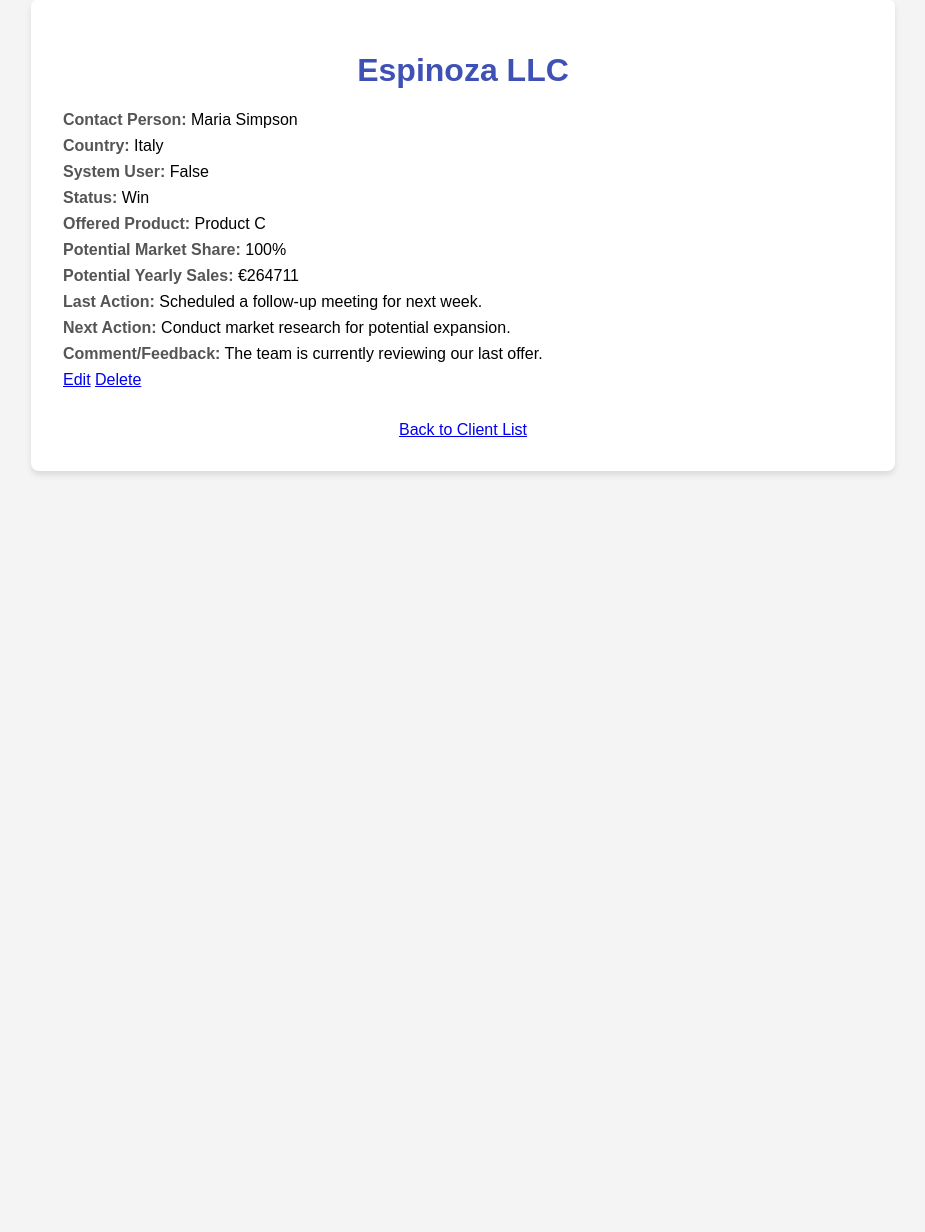
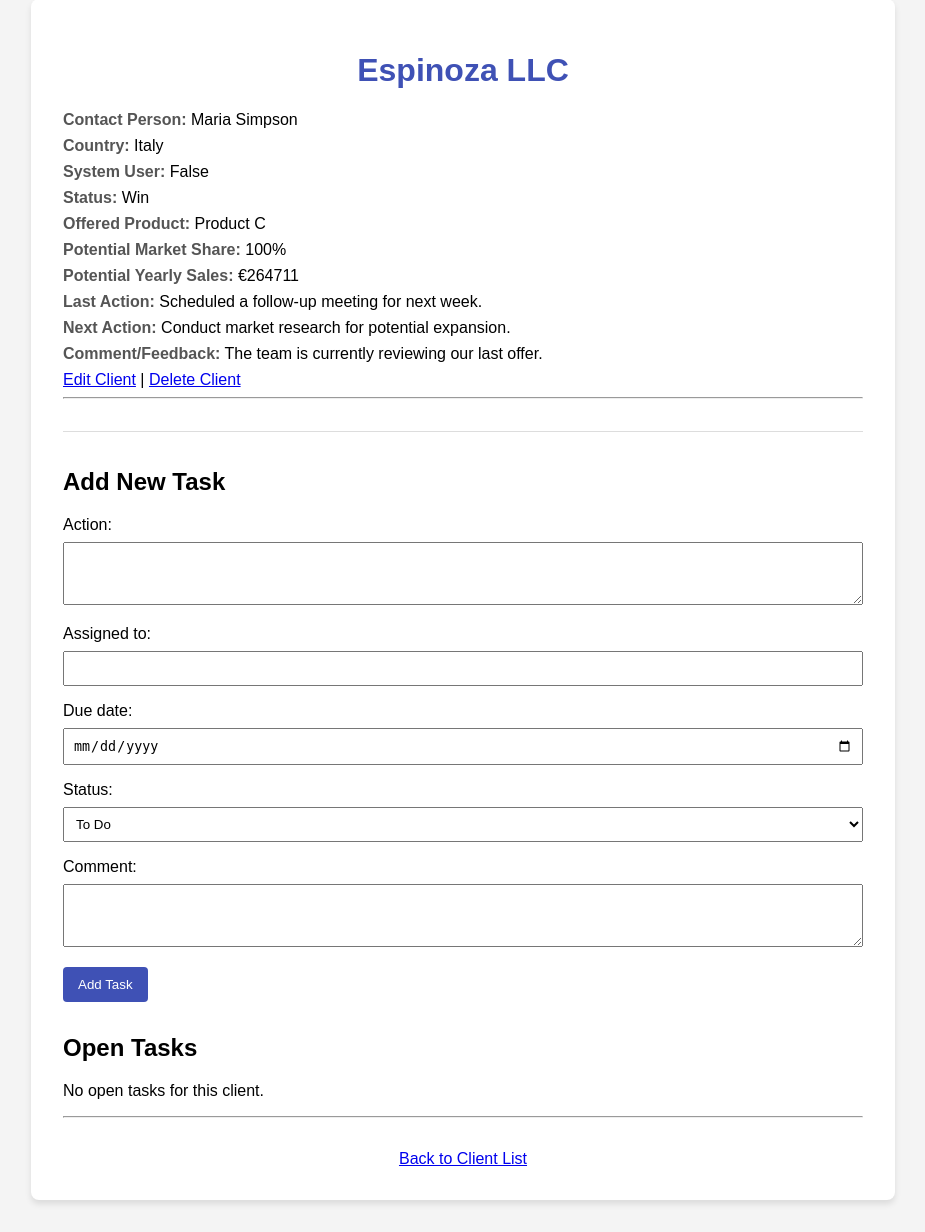
Before and after one commit to Webster27400/crm-app, a Django app: page /clients/151/ in a window 1280 px wide. Shown: the part 33-1265 px from the top of the page, without its empty margins (177-1102 px from the left). Before the commit the page ends 508 px from the top, so only its background shows below. Run offline with Django 5.2, Linux system fonts and the light colour scheme; data comes from the database, SQL or seed files in the repository; both versions use the stored data as it was after the commit.

Commit message:
Added functionality of task to customer and improved task form and list layout with a table

```diff
--- a/clients/admin.py
+++ b/clients/admin.py
@@ -1,6 +1,7 @@
 # clients/admin.py
 from django.contrib import admin
-from .models import Client
+from .models import Client, Task
 
 # Register your models here.
 admin.site.register(Client)
+admin.site.register(Task)
--- a/clients/forms.py
+++ b/clients/forms.py
@@ -1,6 +1,6 @@
 # clients/forms.py
 from django import forms
-from .models import Client
+from .models import Client, Task
 
 class ClientForm(forms.ModelForm):
     class Meta:
@@ -18,3 +18,18 @@ class ClientForm(forms.ModelForm):
             )
 
         return cleaned_data
+
+class ClientForm(forms.ModelForm):
+    class Meta:
+        model = Client
+        fields = '__all__'
+
+class TaskForm(forms.ModelForm):
+    class Meta:
+        model = Task
+        fields = ['action', 'assigned_to', 'due_date', 'status', 'comment']
+        widgets = {
+            'due_date': forms.DateInput(attrs={'type': 'date'}),
+            'action': forms.Textarea(attrs={'rows': 3}),
+            'comment': forms.Textarea(attrs={'rows': 3}),
+        }
--- a/clients/models.py
+++ b/clients/models.py
@@ -50,3 +50,22 @@ class Client(models.Model):
 
     def __str__(self):
         return self.company_name
+
+class Task(models.Model):
+    STATUS_CHOICES = [
+        ('To Do', 'To Do'),
+        ('In Progress', 'In Progress'),
+        ('Done', 'Done'),
+    ]
+
+    client = models.ForeignKey(Client, on_delete=models.CASCADE, related_name='tasks')
+    action = models.TextField()
+    assigned_to = models.CharField(max_length=100)
+    due_date = models.DateField()
+    status = models.CharField(max_length=15, choices=STATUS_CHOICES, default='To Do')
+    completed_date = models.DateField(null=True, blank=True)
+    is_archived = models.BooleanField(default=False)
+    comment = models.TextField(null=True, blank=True)
+
+    def __str__(self):
+        return f"Task for {self.client.company_name}: {self.action[:30]}..."
--- a/clients/templates/clients/client_detail.html
+++ b/clients/templates/clients/client_detail.html
@@ -10,6 +10,48 @@
         .client-info p { margin: 0.5em 0; }
         .client-info label { font-weight: bold; color: #555; }
         .back-link { display: block; margin-top: 2em; text-align: center; }
+
+        .task-form { margin-top: 2em; border-top: 1px solid #ddd; padding-top: 1em; }
+        .task-list { margin-top: 2em; }
+        .task-item { border: 1px solid #ccc; padding: 1em; margin-bottom: 1em; border-radius: 8px; }
+        .task-item h3 { margin-top: 0; }
+        .task-item .status { font-weight: bold; }
+
+        .form-group {
+            margin-bottom: 1em;
+        }
+        .form-group label {
+            display: block;
+            margin-bottom: 0.5em;
+        }
+        .form-group input, .form-group select, .form-group textarea {
+            width: 100%;
+            padding: 8px;
+            box-sizing: border-box;
+        }
+        .task-form input[type="submit"] {
+            background-color: #3f51b5;
+            color: white;
+            padding: 10px 15px;
+            border: none;
+            border-radius: 4px;
+            cursor: pointer;
+        }
+
+        .task-table {
+            width: 100%;
+            border-collapse: collapse;
+            margin-top: 1em;
+        }
+        .task-table th, .task-table td {
+            border: 1px solid #ddd;
+            padding: 8px;
+            text-align: left;
+        }
+        .task-table th {
+            background-color: #f2f2f2;
+            color: #555;
+        }
     </style>
 </head>
 <body>
@@ -31,8 +73,77 @@
             <p><label>Next Action:</label> {{ client.next_action }}</p>
             <p><label>Comment/Feedback:</label> {{ client.comment_feedback }}</p>
         </div>
-        <a href="{% url 'client_update' client.pk %}">Edit</a>
-        <a href="{% url 'client_delete' client.pk %}">Delete</a>
+
+        <a href="{% url 'client_update' client.pk %}">Edit Client</a> |
+        <a href="{% url 'client_delete' client.pk %}">Delete Client</a>
+
+        <hr>
+
+        <div class="task-form">
+            <h2>Add New Task</h2>
+            <form method="post">
+                {% csrf_token %}
+                <div class="form-group">
+                    <label for="{{ task_form.action.id_for_label }}">Action:</label>
+                    {{ task_form.action }}
+                </div>
+                <div class="form-group">
+                    <label for="{{ task_form.assigned_to.id_for_label }}">Assigned to:</label>
+                    {{ task_form.assigned_to }}
+                </div>
+                <div class="form-group">
+                    <label for="{{ task_form.due_date.id_for_label }}">Due date:</label>
+                    {{ task_form.due_date }}
+                </div>
+                <div class="form-group">
+                    <label for="{{ task_form.status.id_for_label }}">Status:</label>
+                    {{ task_form.status }}
+                </div>
+                <div class="form-group">
+                    <label for="{{ task_form.comment.id_for_label }}">Comment:</label>
+                    {{ task_form.comment }}
+                </div>
+                <input type="submit" value="Add Task">
+            </form>
+        </div>
+
+        <div class="task-list">
+            <h2>Open Tasks</h2>
+            {% if tasks %}
+            <table class="task-table">
+                <thead>
+                    <tr>
+                        <th>Action</th>
+                        <th>Assigned To</th>
+                        <th>Due Date</th>
+                        <th>Status</th>
+                        <th>Comment</th>
+                        <th>Actions</th>
+                    </tr>
+                </thead>
+                <tbody>
+                    {% for task in tasks %}
+                    <tr>
+                        <td>{{ task.action }}</td>
+                        <td>{{ task.assigned_to }}</td>
+                        <td>{{ task.due_date }}</td>
+                        <td>{{ task.status }}</td>
+                        <td>{{ task.comment }}</td>
+                        <td>
+                            <a href="#">Edit</a> |
+                            <a href="#">Archive</a>
+                        </td>
+                    </tr>
+                    {% endfor %}
+                </tbody>
+            </table>
+            {% else %}
+            <p>No open tasks for this client.</p>
+            {% endif %}
+        </div>
+
+        <hr>
+
         <a class="back-link" href="{% url 'client_list' %}">Back to Client List</a>
     </div>
 
--- a/clients/views.py
+++ b/clients/views.py
@@ -2,6 +2,7 @@
 from django.shortcuts import render, get_object_or_404, redirect
 from .models import Client
 from .forms import ClientForm
+from .forms import ClientForm, TaskForm
 
 def client_list(request):
     clients = Client.objects.all()
@@ -12,8 +13,23 @@ def client_list(request):
 
 def client_detail(request, pk):
     client = get_object_or_404(Client, pk=pk)
+
+    if request.method == 'POST':
+        task_form = TaskForm(request.POST)
+        if task_form.is_valid():
+            new_task = task_form.save(commit=False)
+            new_task.client = client
+            new_task.save()
+            return redirect('client_detail', pk=client.pk)
+    else:
+        task_form = TaskForm()
+
+    tasks = client.tasks.all().order_by('due_date')
+
     context = {
-        'client': client
+        'client': client,
+        'task_form': task_form,
+        'tasks': tasks
     }
     return render(request, 'clients/client_detail.html', context)
 
```
Also changed, not shown: clients/migrations/0004_task.py (added), db.sqlite3.
